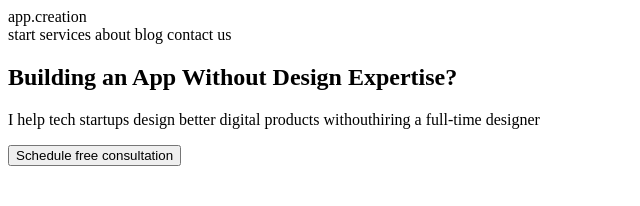
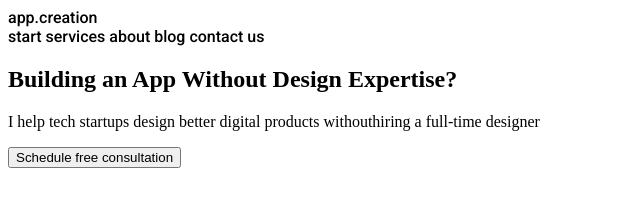
Before and after one commit to WebHeroSchool/New_final, a plain HTML site: page index.html in a window 1280 px wide. Shown: the whole page, without its empty margins (0-640 px from the left). Drawn offline with Linux system fonts and the light colour scheme.

Commit message:
google font

```diff
--- a/index.html
+++ b/index.html
@@ -4,10 +4,13 @@
 <head>
     <meta charset="UTF-8">
     <title>app.creation</title>
+    <link rel="stylesheet" href="./style.css">
+    <link href="https://fonts.googleapis.com/css2?family=PT+Serif:wght@700&display=swap" rel="stylesheet">
+    <link href="https://fonts.googleapis.com/css2?family=PT+Serif:wght@700&family=Roboto:wght@500&display=swap" rel="stylesheet">
 </head>
 
 <body>
-    <header>
+    <header class="header">
         <div>app.creation</div>
         <nav>
             <a>start</a>
--- /dev/null
+++ b/style.css
@@ -0,0 +1,3 @@
+.header{
+	font-family: Roboto;
+}
```
